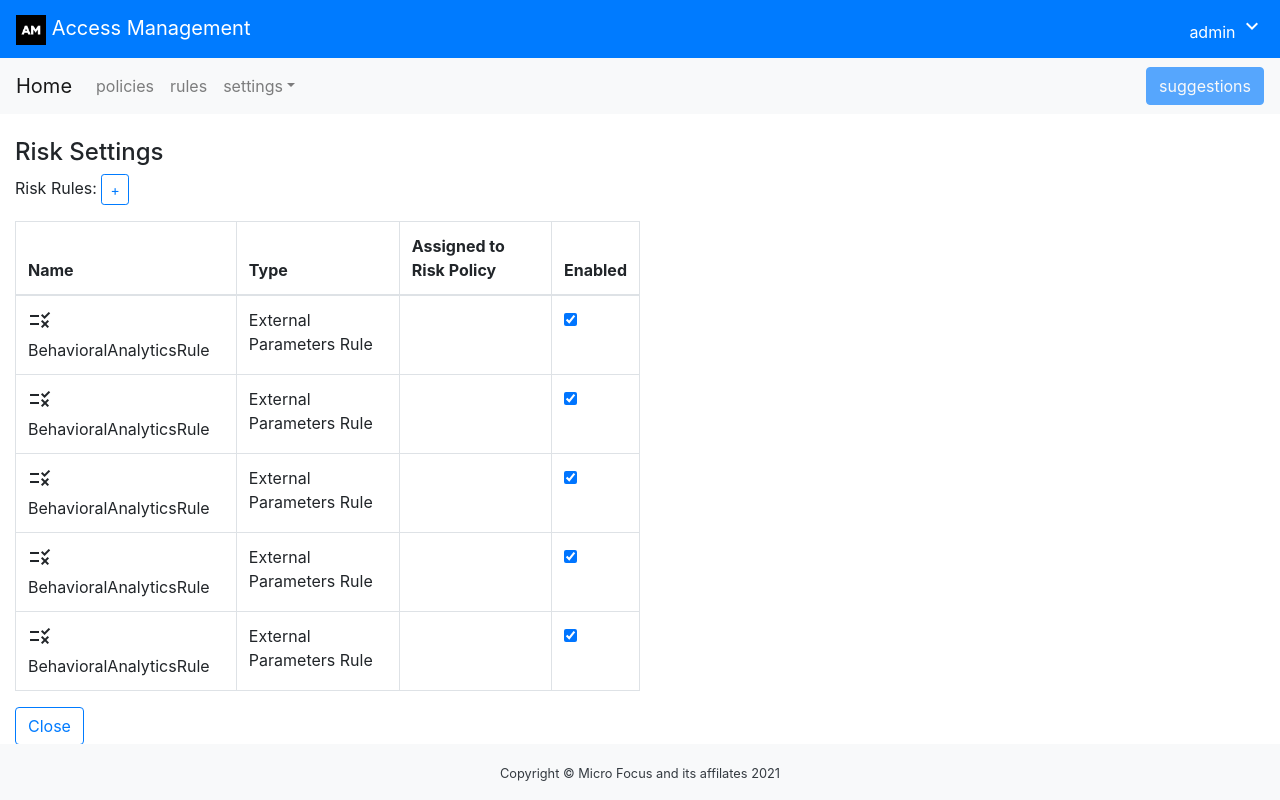
After one commit to khadkakrishna/Risk-service-suggestion-bot, a Flask app: page /rules in a window 1280 px wide. The commit adds this page. Run offline with Flask 2, Linux system fonts and the light colour scheme.

Commit message:
Adding rules page with some sample rules

```diff
--- a/app.py
+++ b/app.py
@@ -8,5 +8,14 @@ app = Flask(__name__)
 def home():
     return render_template('index.html')
 
+@app.route("/policies")
+def policies():
+    return render_template('policies.html')
+
+@app.route("/rules")
+def rules():
+    return render_template('rules.html')
+
+
 if __name__ == "__main__":
     app.run(debug=True)
--- a/templates/base.html
+++ b/templates/base.html
@@ -6,6 +6,8 @@
 
         <link rel="stylesheet" href="https://cdn.jsdelivr.net/npm/bootstrap@4.6.0/dist/css/bootstrap.min.css" integrity="sha384-B0vP5xmATw1+K9KRQjQERJvTumQW0nPEzvF6L/Z6nronJ3oUOFUFpCjEUQouq2+l" crossorigin="anonymous">
         <link rel="stylesheet" type="text/css" href="{{ url_for('static', filename='css/main.css') }}">
+        <link href="https://fonts.googleapis.com/icon?family=Material+Icons" rel="stylesheet">
+        <link href="https://fonts.googleapis.com/icon?family=Material+Icons+Outlined" rel="stylesheet">
 
         <script src="https://code.jquery.com/jquery-3.5.1.slim.min.js" integrity="sha384-DfXdz2htPH0lsSSs5nCTpuj/zy4C+OGpamoFVy38MVBnE+IbbVYUew+OrCXaRkfj" crossorigin="anonymous"></script>
         <script src="https://cdn.jsdelivr.net/npm/bootstrap@4.6.0/dist/js/bootstrap.bundle.min.js" integrity="sha384-Piv4xVNRyMGpqkS2by6br4gNJ7DXjqk09RmUpJ8jgGtD7zP9yug3goQfGII0yAns" crossorigin="anonymous"></script>
--- a/templates/includes/header.html
+++ b/templates/includes/header.html
@@ -3,5 +3,9 @@
       <img src="static/icons/am.png" width="30" height="30" alt="">
       <span style="color: white;">Access Management</span>
     </a>
-    <a href="#" style="color: white;">admin</a>
+    <a href="#" style="color: white;">admin
+      <span class="material-icons-outlined">
+      expand_more
+      </span>
+    </a>
 </nav>
--- a/templates/includes/nav.html
+++ b/templates/includes/nav.html
@@ -5,10 +5,10 @@
     <div class="collapse navbar-collapse" id="navbarSupportedContent">
         <ul class="navbar-nav mr-auto">
             <li class="nav-item">
-                <a class="nav-link" href="/#">policies</a>
+                <a class="nav-link" href="/policies">policies</a>
             </li>
             <li class="nav-item">
-                <a class="nav-link" href="/#">rules</a>
+                <a class="nav-link" href="/rules">rules</a>
             </li>
             <li class="nav-item dropdown">
                 <a class="nav-link dropdown-toggle" href="#"role="button" data-toggle="dropdown" aria-haspopup="true" aria-expanded="false">settings</a>
--- /dev/null
+++ b/templates/policies.html
@@ -0,0 +1,5 @@
+{% extends "base.html" %}
+{% block content %}
+
+
+{% endblock %}
--- /dev/null
+++ b/templates/rules.html
@@ -0,0 +1,74 @@
+{% extends "base.html" %}
+{% block content %}
+<div class="container-fluid">
+    <br>
+    <h4>Risk Settings</h4>
+
+    <p>Risk Rules: <a class="btn btn-sm btn-outline-primary" target="_blank" role="button">+</a></p>
+
+    <table class="table table-bordered table-hover w-50">
+        <thead>
+          <tr>
+            <th scope="col">Name</th>
+            <th scope="col">Type</th>
+            <th scope="col">Assigned to Risk Policy</th>
+            <th scope="col">Enabled</th>
+          </tr>
+        </thead>
+        <tbody>
+          <tr>
+            <td><span class="material-icons">rule</span> BehavioralAnalyticsRule</td>
+            <td>External Parameters Rule</td>
+            <td></td>
+            <td class="text-align: center;">
+                <div class="form-check">
+                    <input class="form-check-input" type="checkbox" checked>
+                </div>
+            </td>
+          </tr>
+          <tr>
+            <td><span class="material-icons">rule</span> BehavioralAnalyticsRule</td>
+            <td>External Parameters Rule</td>
+            <td></td>
+            <td class="text-align: center;">
+                <div class="form-check">
+                    <input class="form-check-input" type="checkbox" checked>
+                </div>
+            </td>
+          </tr>
+          <tr>
+            <td><span class="material-icons">rule</span> BehavioralAnalyticsRule</td>
+            <td>External Parameters Rule</td>
+            <td></td>
+            <td class="text-align: center;">
+                <div class="form-check">
+                    <input class="form-check-input" type="checkbox" checked>
+                </div>
+            </td>
+          </tr>
+          <tr>
+            <td><span class="material-icons">rule</span> BehavioralAnalyticsRule</td>
+            <td>External Parameters Rule</td>
+            <td></td>
+            <td class="text-align: center;">
+                <div class="form-check">
+                    <input class="form-check-input" type="checkbox" checked>
+                </div>
+            </td>
+          </tr>
+          <tr>
+            <td><span class="material-icons">rule</span> BehavioralAnalyticsRule</td>
+            <td>External Parameters Rule</td>
+            <td></td>
+            <td class="text-align: center;">
+                <div class="form-check">
+                    <input class="form-check-input" type="checkbox" checked>
+                </div>
+            </td>
+          </tr>
+        </tbody>
+      </table>
+      <a class="btn btn-outline-primary" href="/" role="button">Close</a>
+</div>
+
+{% endblock %}
```
